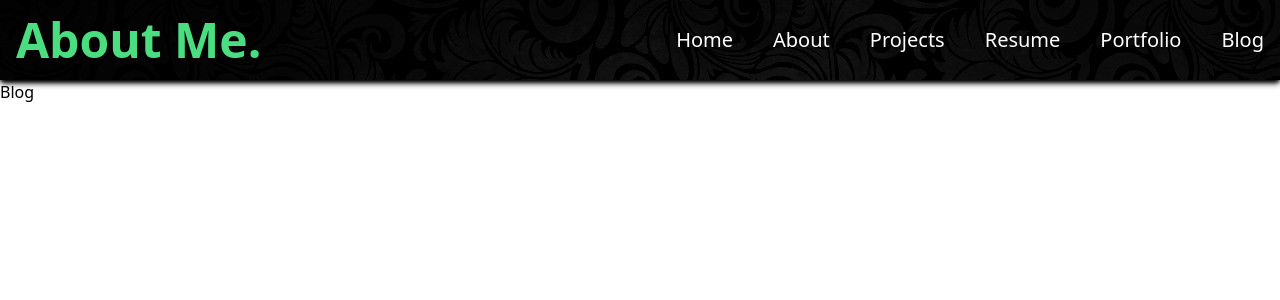
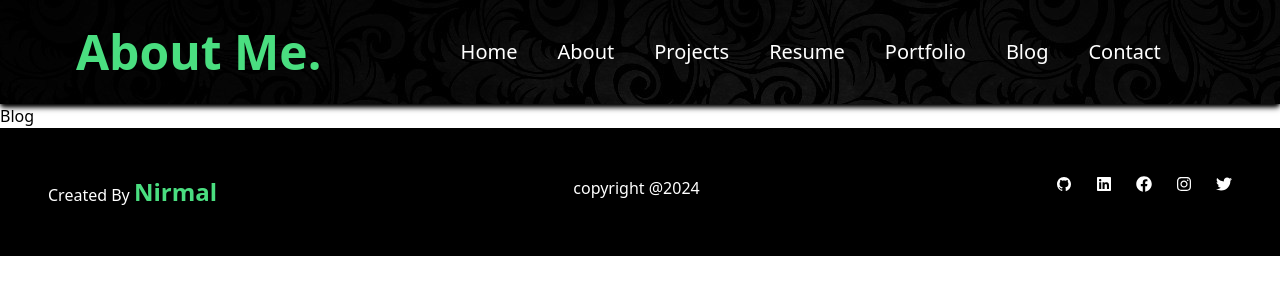
Before and after one commit to Nirmallamrin/MyPortFolio1, a React (Vite) app: page /blog in a window 1280 px wide. Shown: the top 300 px of the page. Built offline with nearby package versions, Linux system fonts and the light colour scheme.

Commit message:
intitial commit

```diff
--- a/src/App.jsx
+++ b/src/App.jsx
@@ -1,6 +1,7 @@
 import React from 'react'
 import { BrowserRouter as Router, Route, Routes } from 'react-router-dom';
 import Navbar from './components/Navbar'
+import Footer from './components/Footer';
 import Home from './components/Home';
 import About from './components/About';
 import Projects from './components/Projects';
@@ -22,6 +23,7 @@ const App = () => {
           <Route path="/blog" element={<Blog />} />
         </Routes>
       </main>
+      <Footer/>
       </div>
   )
 }
--- a/src/components/About.jsx
+++ b/src/components/About.jsx
@@ -2,7 +2,9 @@ import React from 'react'
 
 const About = () => {
   return (
-    <div>About</div>
+    <div className="">
+      About
+    </div>
   )
 }
 
--- a/src/components/Footer.jsx
+++ b/src/components/Footer.jsx
@@ -0,0 +1,69 @@
+import React from 'react'
+import { IoLogoGithub } from "react-icons/io";
+import { FaLinkedin, FaFacebook, FaInstagram, FaTwitter } from "react-icons/fa";
+import { Link } from 'react-router-dom';
+
+const Footer = () => {
+  return (
+    <div className="bg-black p-12 ">
+        <div className="flex justify-between ">
+            <p className="text-white">Created By <span className="text-2xl font-bold text-green-400">Nirmal</span></p>
+            <p className="text-white">copyright @2024</p>
+            <ul className="text-white flex space-x-6">
+            <li className="">
+              <Link
+                to="https://github.com/Nirmallamrin"
+                target="_blank"
+                rel="noopener noreferrer"
+                className=" hover:text-gray-400"
+              >
+                <IoLogoGithub />
+              </Link>
+            </li>
+            <li className=" ">
+              <a
+                href="https://www.linkedin.com/in/nirmal-mani-399125268/"
+                target="_blank"
+                rel="noopener noreferrer"
+                className="hover:text-gray-400"
+              >
+                <FaLinkedin />
+              </a>
+            </li>
+            <li>
+              <a
+                href="https://facebook.com"
+                target="_blank"
+                rel="noopener noreferrer"
+                className="hover:text-gray-400"
+              >
+                <FaFacebook />
+              </a>
+            </li>
+            <li>
+              <a
+                href="https://www.instagram.com/lamrin_____6/?hl=en"
+                target="_blank"
+                rel="noopener noreferrer"
+                className=" hover:text-gray-400"
+              >
+                <FaInstagram />
+              </a>
+            </li>
+            <li>
+              <a
+                href="https://twitter.com"
+                target="_blank"
+                rel="noopener noreferrer"
+                className="hover:text-gray-400"
+              >
+                <FaTwitter />
+              </a>
+            </li>
+            </ul>
+        </div>
+    </div>
+  )
+}
+
+export default Footer
--- a/src/components/Home.jsx
+++ b/src/components/Home.jsx
@@ -6,24 +6,25 @@ import { Link } from "react-router-dom";
 
 const Home = () => {
   return (
-    <div className="min-h-screen bg-custom-image bg-cover bg-center text-white flex items-center justify-center p-6">
+    <div className="min-h-screen bg-custom-image bg-cover bg-center text-white flex items-center  justify-center p-6">
       <div className="container mx-auto flex flex-col md:flex-row items-center md:space-x-8 space-y-8 md:space-y-0">
-        <div className="flex flex-col mb-48 md:mb-0 ml-14 md:ml-0 md:items-start space-y-4 md:w-1/2 transition-transform transform hover:scale-105">
-          <h1 className="text-4xl md:text-6xl font-bold text-center md:text-left">
-            Hi, This is <span className="text-5xl md:text-6xl text-green-400">Nirmal</span>, I'm a Professional Software Developer.
+        <div className="flex flex-col mb-48 ml-14 md:items-start space-y-4 md:w-1/2 transition-transform transform hover:scale-110">
+          <h1 className="text-8xl md:text-6xl font-bold  justify-start ">
+            Hi, This is <span className="text-8xl text-green-400">Nirmal</span>,
+            I'm a Professional Software Developer.
           </h1>
-          <ul className="flex justify-center md:justify-start space-x-4 md:space-x-6 text-2xl md:text-3xl pt-6">
-            <li>
+          <ul className="flex space-x-10 text-3xl pt-6">
+            <li className="">
               <Link
                 to="https://github.com/Nirmallamrin"
                 target="_blank"
                 rel="noopener noreferrer"
-                className="hover:text-gray-400"
+                className=" hover:text-gray-400"
               >
                 <IoLogoGithub />
               </Link>
             </li>
-            <li>
+            <li className=" ">
               <a
                 href="https://www.linkedin.com/in/nirmal-mani-399125268/"
                 target="_blank"
@@ -48,7 +49,7 @@ const Home = () => {
                 href="https://www.instagram.com/lamrin_____6/?hl=en"
                 target="_blank"
                 rel="noopener noreferrer"
-                className="hover:text-gray-400"
+                className=" hover:text-gray-400"
               >
                 <FaInstagram />
               </a>
@@ -65,11 +66,11 @@ const Home = () => {
             </li>
           </ul>
         </div>
-        <div className="md:w-1/2 flex justify-center md:justify-end">
+        <div className="md:w-1/2 flex items-start justify-start">
           <img
             src={img}
             alt="Nirmal"
-            className="w-4/5 md:w-full h-auto rounded-lg transition-transform transform hover:scale-105"
+            className="w-4/5 h-auto rounded-lg  transition-transform transform hover:scale-105"
           />
         </div>
       </div>
--- a/src/components/Navbar.jsx
+++ b/src/components/Navbar.jsx
@@ -1,35 +1,30 @@
-import React, { useState } from 'react';
+import React from 'react';
 import { Link } from 'react-router-dom';
-import { FaBars, FaTimes } from 'react-icons/fa';
 
 const Navbar = () => {
-  const [isOpen, setIsOpen] = useState(false);
+  return (
+    <nav className="bg-custom-image p-7 shadow-black">
+      <div className="container mx-auto flex justify-between items-center ">
 
-  const toggleMenu = () => {
-    setIsOpen(!isOpen);
-  };
-
-  return (
-    <nav className="bg-custom-image p-4 shadow-black">
-      <div className="container mx-auto flex justify-between items-center">
-        <div className="text-green-400 font-italic font-bold text-3xl md:text-5xl">
-          <Link to="/">About Me.</Link>
+        <div className="flex ">
+          <div className="text-green-400 mx-12 font-italic font-bold text-5xl flex-grow text-center">
+            <Link to="/" >About Me.</Link>
+          </div>
         </div>
 
-        <div className="md:hidden">
-          <button onClick={toggleMenu} className="text-white text-2xl">
-            {isOpen ? <FaTimes /> : <FaBars />}
-          </button>
-        </div>
 
-        <ul className={`flex-col md:flex md:flex-row md:space-x-10 text-xl items-center md:items-start absolute md:relative bg-black md:bg-transparent w-full md:w-auto left-0 transition-transform transform ${isOpen ? 'translate-y-0' : '-translate-y-full md:translate-y-0'}`}>
-          <li><Link to="/" className="text-white block md:inline-block px-4 py-2 md:p-0">Home</Link></li>
-          <li><Link to="/about" className="text-white block md:inline-block px-4 py-2 md:p-0">About</Link></li>
-          <li><Link to="/projects" className="text-white block md:inline-block px-4 py-2 md:p-0">Projects</Link></li>
-          <li><Link to="/resume" className="text-white block md:inline-block px-4 py-2 md:p-0">Resume</Link></li>
-          <li><Link to="/portfolio" className="text-white block md:inline-block px-4 py-2 md:p-0">Portfolio</Link></li>
-          <li><Link to="/blog" className="text-white block md:inline-block px-4 py-2 md:p-0">Blog</Link></li>
+        <ul className="flex space-x-10 text-xl">
+          <li><Link to="/" className="text-white">Home</Link></li>
+          <li><Link to="/about" className="text-white ">About</Link></li>
+          <li><Link to="/projects" className="text-white">Projects</Link></li>
+          <li><Link to="https://drive.google.com/file/d/15MC1IwNBJ-OjsMNG6Gznw5CDJoEFrOwQ/view?usp=drivesdk" className="text-white">Resume</Link></li>
+          <li><Link to="/portfolio" className="text-white">Portfolio</Link></li>
+          <li><Link to="/blog" className="text-white">Blog</Link></li>
+          <li><Link to="/blog" className="text-white">Contact</Link></li>
         </ul>
+
+
+        <div></div>
       </div>
     </nav>
   );
```
